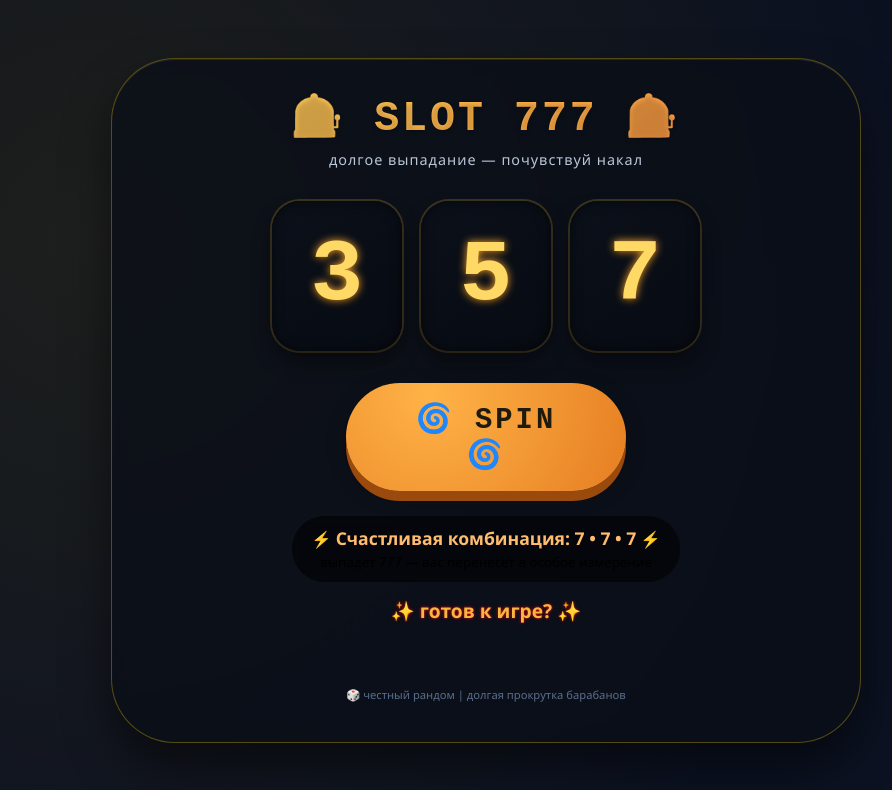
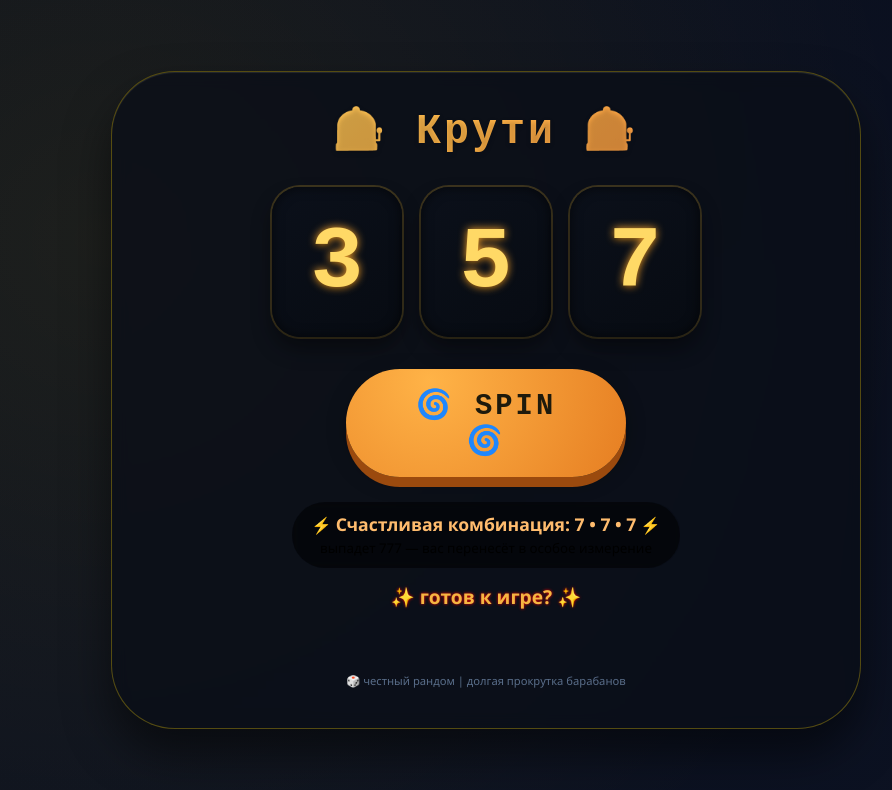
Before and after one commit to kiravi132/kiravi132.github.io, a plain HTML site: page rul/index.html in a window 1280 px wide. Shown: the whole page, without its empty margins (154-1046 px from the left). Drawn offline with Linux system fonts and the light colour scheme.

Commit message:
Update index.html

```diff
--- a/rul/index.html
+++ b/rul/index.html
@@ -215,8 +215,8 @@
 
 <div class="casino-container">
     <div class="title">
-        <h1>🎰 SLOT 777 🎰</h1>
-        <p>долгое выпадание — почувствуй накал</p>
+        <h1>🎰 Крути 🎰</h1>
+        <p></p>
     </div>
 
     <div class="slot-machine">
```
